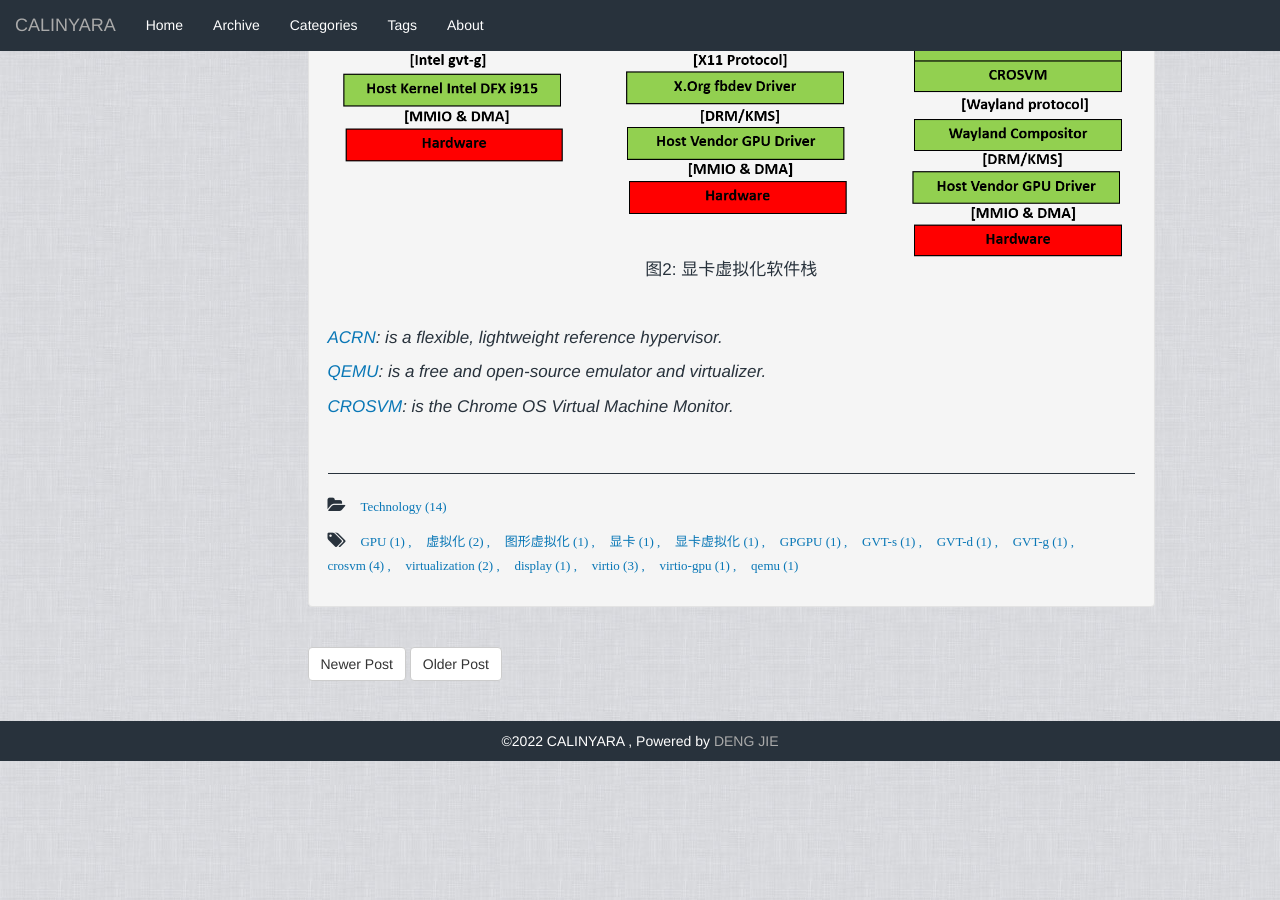
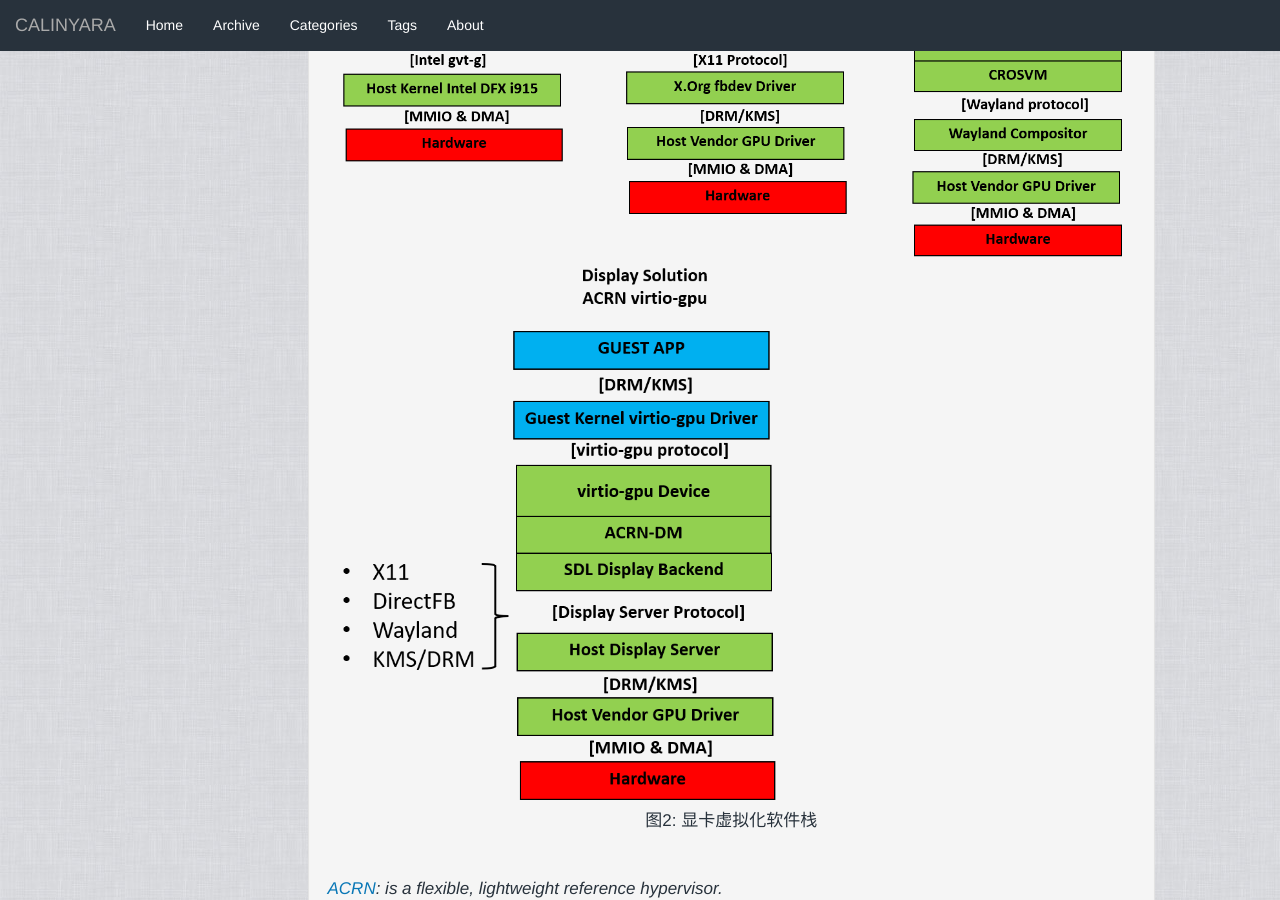
Before and after one commit to calinyara/calinyara.github.io, a Jekyll site: the page built from _posts/2021-3-14-gpu-virtualization.markdown, in a window 1280 px wide and 900 px high, scrolled down 1635 px. Built offline with Jekyll 4.4.1, drawn with Linux system fonts in a browser that asks for light colours; before the commit the page ends 2396 px from its top, so only the background shows below that.

Commit message:
update: gpu-virtualization

```diff
--- a/_posts/2021-3-14-gpu-virtualization.markdown
+++ b/_posts/2021-3-14-gpu-virtualization.markdown
@@ -47,6 +47,9 @@ Intel® Graphics Virtualization Technology -g (Intel® GVT-g)，虚拟图形处
 <br>
 
 <div align="center"><img src="/assets/images/20210314-gpu-virtualization/fig2.png"/></div>
+
+<div align="center"><img src="/assets/images/20210314-gpu-virtualization/virtio-gpu.png"/></div>
+
 <p align="center">图2: 显卡虚拟化软件栈</p>
 <br>
 
```
Also changed, not shown: assets/images/20210314-gpu-virtualization/virtio-gpu.png (added).
